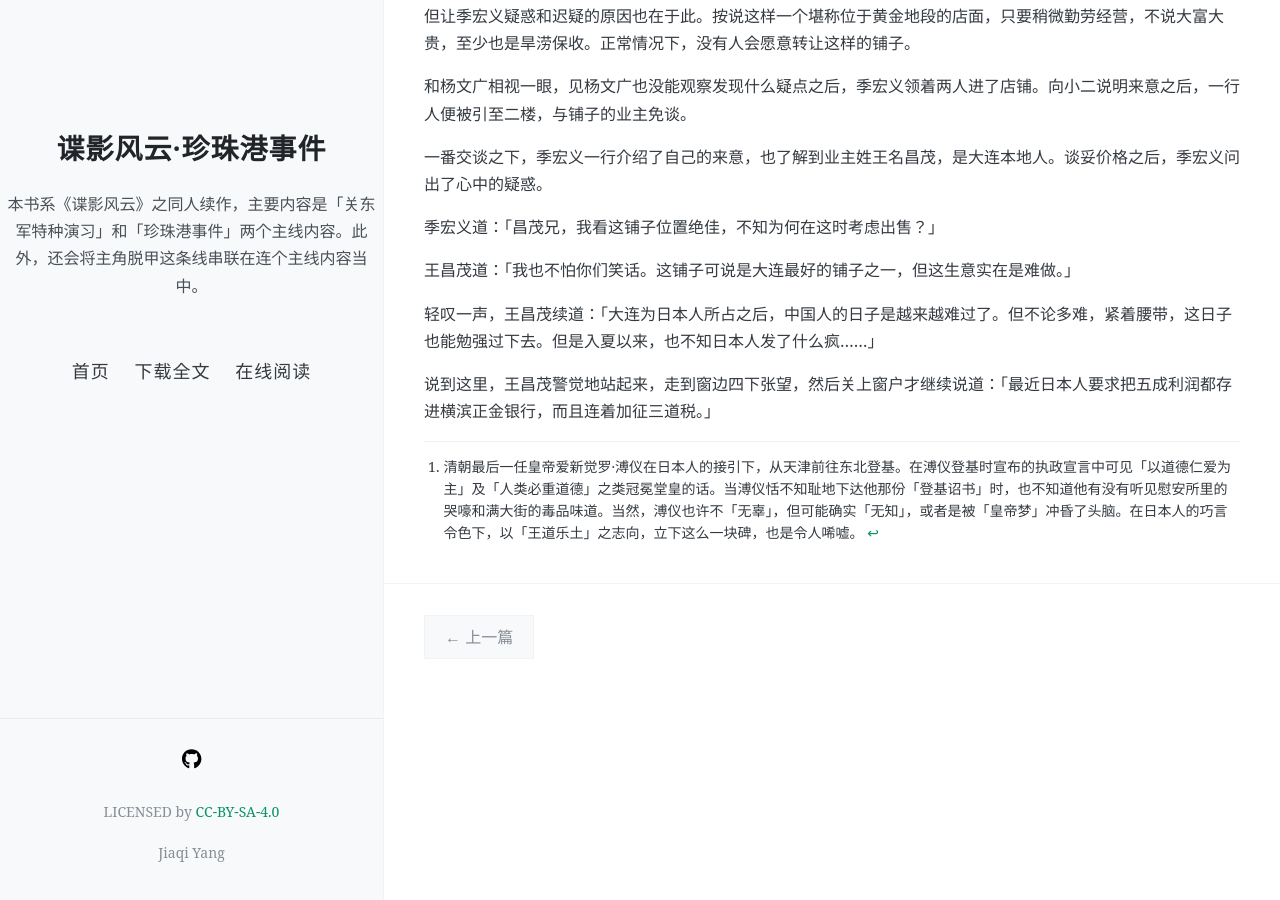
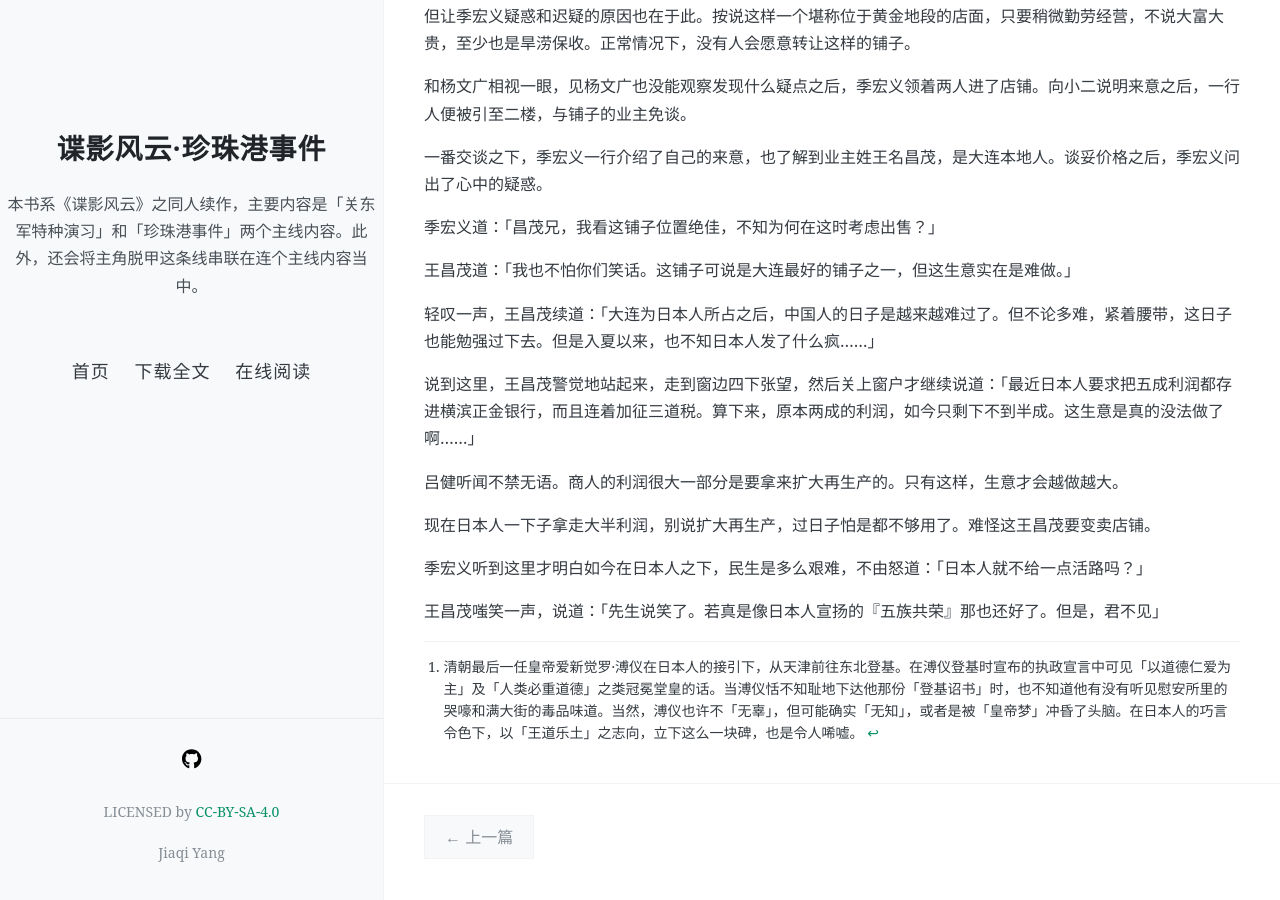
Before and after one commit to NingZhiheng/the-novel-pearl-harbor, a Jekyll site: the page built from docs/_posts/2020-04-19-过山海关.md, in a window 1280 px wide and 900 px high, scrolled down 2467 px. Built offline with Jekyll 4.4.1, drawn with Linux system fonts in a browser that asks for light colours; nearby versions of some CDN libraries.

Commit message:
[sync] source synchronized: 2020-04-20 23:37:58

```diff
--- a/docs/_includes/04.md
+++ b/docs/_includes/04.md
@@ -64,7 +64,15 @@
 
 轻叹一声，王昌茂续道：「大连为日本人所占之后，中国人的日子是越来越难过了。但不论多难，紧着腰带，这日子也能勉强过下去。但是入夏以来，也不知日本人发了什么疯……」
 
-说到这里，王昌茂警觉地站起来，走到窗边四下张望，然后关上窗户才继续说道：「最近日本人要求把五成利润都存进横滨正金银行，而且连着加征三道税。」
+说到这里，王昌茂警觉地站起来，走到窗边四下张望，然后关上窗户才继续说道：「最近日本人要求把五成利润都存进横滨正金银行，而且连着加征三道税。算下来，原本两成的利润，如今只剩下不到半成。这生意是真的没法做了啊……」
+
+吕健听闻不禁无语。商人的利润很大一部分是要拿来扩大再生产的。只有这样，生意才会越做越大。
+
+现在日本人一下子拿走大半利润，别说扩大再生产，过日子怕是都不够用了。难怪这王昌茂要变卖店铺。
+
+季宏义听到这里才明白如今在日本人之下，民生是多么艰难，不由怒道：「日本人就不给一点活路吗？」
+
+王昌茂嗤笑一声，说道：「先生说笑了。若真是像日本人宣扬的『五族共荣』那也还好了。但是，君不见」
 
 <!-- ![01](../../../../images/01.jpg "东北华北示意图") -->
 
```
